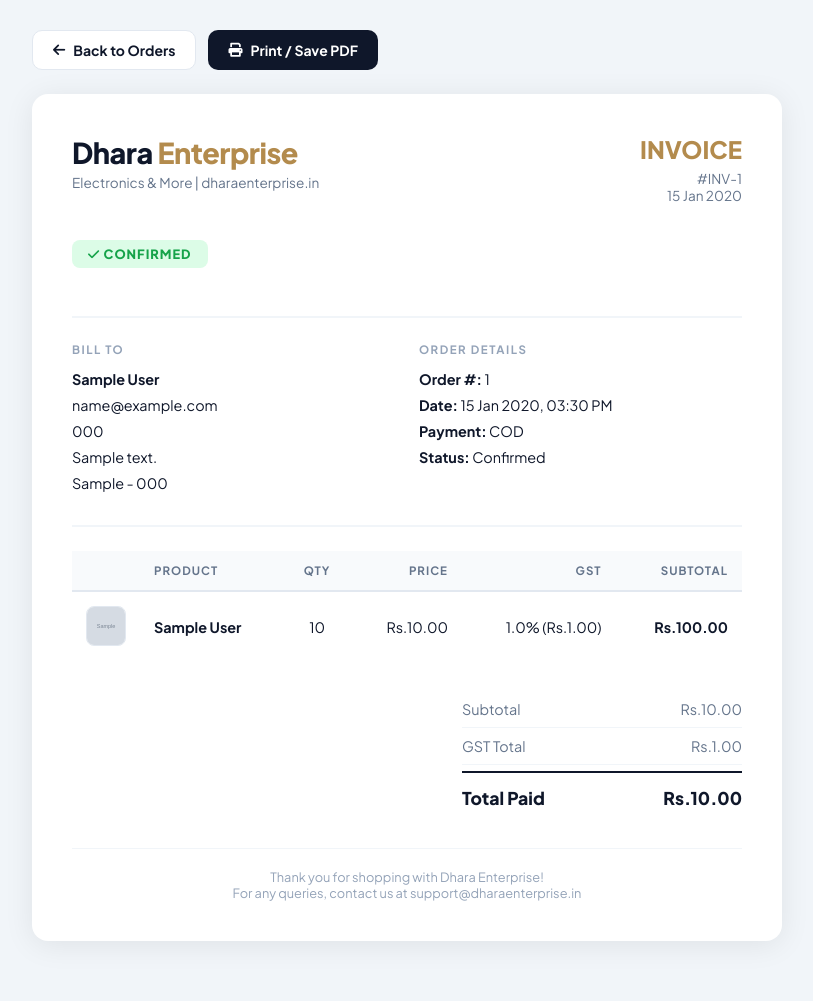
After one commit to Kariya-bansari/ecommerce-live, a Django app: page /product/orders/1/bill/ in a window 1280 px wide. The commit adds this page. Shown: the whole page, without its empty margins (233-1046 px from the left). Run offline with Django 4.2, Linux system fonts and the light colour scheme; a user stored in the database is signed in; tables that the repository leaves empty hold one stand-in row (values such as "Sample post"); grey boxes marked "Sample" are stand-in pictures; parts of the project's set-up code (start-up, migrations or seed data) failed here and were passed over.

Commit message:
Add status field to Order, smart buttons (Return=DELIVERED only, Cancel=not DELIVERED), Bill page, migration

```diff
--- a/store/urls.py
+++ b/store/urls.py
@@ -26,4 +26,5 @@ urlpatterns = [
     path('orders/<int:order_id>/track/', views.track_order, name='track_order'),
     path('orders/<int:order_id>/cancel/', views.cancel_order, name='cancel_order'),
     path('orders/<int:order_id>/return/', views.return_order, name='return_order'),
+    path('orders/<int:order_id>/bill/', views.order_bill, name='order_bill'),
 ]
--- a/store/views.py
+++ b/store/views.py
@@ -281,10 +281,19 @@ def track_order(request, order_id):
 @login_required
 def cancel_order(request, order_id):
     order = get_object_or_404(Order, id=order_id, user=request.user)
+    # Don't allow cancel if already delivered/cancelled/returned
+    if order.status in ['DELIVERED', 'CANCELLED', 'RETURNED']:
+        return render(request, "order_action_success.html", {
+            'action': 'Cannot Cancel',
+            'order': order,
+            'icon': 'fa-circle-exclamation',
+            'color': '#f97316',
+            'message': f'This order cannot be cancelled because it is already {order.get_status_display()}.',
+        })
     if request.method == 'POST':
         reason = request.POST.get('reason', 'No reason given')
-        # Store cancellation reason in order note (re-use address field as note)
-        order.address = f"[CANCELLED] Reason: {reason}\n\nOriginal Address: {order.address}"
+        extra = request.POST.get('extra', '')
+        order.status = 'CANCELLED'
         order.save()
         return render(request, "order_action_success.html", {
             'action': 'Cancelled',
@@ -299,15 +308,60 @@ def cancel_order(request, order_id):
 @login_required
 def return_order(request, order_id):
     order = get_object_or_404(Order, id=order_id, user=request.user)
+    # Only allow return if delivered
+    if order.status != 'DELIVERED':
+        return render(request, "order_action_success.html", {
+            'action': 'Cannot Return',
+            'order': order,
+            'icon': 'fa-circle-exclamation',
+            'color': '#f97316',
+            'message': 'Returns can only be requested after the order has been delivered.',
+        })
     if request.method == 'POST':
         reason = request.POST.get('reason', 'No reason given')
-        order.address = f"[RETURN REQUESTED] Reason: {reason}\n\nOriginal Address: {order.address}"
+        extra = request.POST.get('extra', '')
+        order.status = 'RETURNED'
         order.save()
         return render(request, "order_action_success.html", {
             'action': 'Return Requested',
             'order': order,
             'icon': 'fa-undo-alt',
             'color': '#b38b4d',
-            'message': 'Your return request has been submitted. Our team will contact you within 48 hours.',
+            'message': 'Your return request has been submitted. Our team will contact you within 48 hours to arrange pickup.',
         })
     return render(request, "return_order_simple.html", {'order': order})
+
+
+@login_required
+def order_bill(request, order_id):
+    order = get_object_or_404(Order, id=order_id, user=request.user)
+    items = order.items.all()
+    from adminpanel.models import Product as AdminProduct
+    enriched_items = []
+    for item in items:
+        try:
+            product = AdminProduct.objects.get(id=item.product_id)
+            name = product.Product_Name
+            image = product.ProductImage.url if product.ProductImage else None
+            gst = float(product.Gst_Percent or 0)
+        except AdminProduct.DoesNotExist:
+            name = f"Product #{item.product_id}"
+            image = None
+            gst = 0
+        subtotal = item.price * item.quantity
+        gst_amount = round(subtotal * gst / 100, 2)
+        enriched_items.append({
+            'item': item,
+            'name': name,
+            'image': image,
+            'gst': gst,
+            'gst_amount': gst_amount,
+            'subtotal': subtotal,
+        })
+    total_gst = sum(e['gst_amount'] for e in enriched_items)
+    context = {
+        'order': order,
+        'enriched_items': enriched_items,
+        'total_gst': total_gst,
+    }
+    return render(request, "order_bill.html", context)
--- /dev/null
+++ b/templates/order_bill.html
@@ -0,0 +1,170 @@
+<!DOCTYPE html>
+<html lang="en">
+<head>
+    <meta charset="UTF-8">
+    <meta name="viewport" content="width=device-width, initial-scale=1.0">
+    <title>Invoice #{{ order.id }} | Dhara Enterprise</title>
+    <link href="https://cdnjs.cloudflare.com/ajax/libs/font-awesome/6.0.0/css/all.min.css" rel="stylesheet">
+    <link href="https://fonts.googleapis.com/css2?family=Plus+Jakarta+Sans:wght@400;600;700;800&display=swap" rel="stylesheet">
+    <style>
+        * { margin:0; padding:0; box-sizing:border-box; font-family:"Plus Jakarta Sans",sans-serif; }
+        body { background:#f1f5f9; color:#0f172a; padding:30px 20px 60px; }
+        .bill-wrap { max-width:750px; margin:0 auto; }
+        .no-print { display:flex; gap:12px; margin-bottom:24px; flex-wrap:wrap; }
+        .btn { display:inline-flex; align-items:center; gap:8px; padding:10px 20px; border-radius:10px; font-size:14px; font-weight:700; text-decoration:none; cursor:pointer; border:none; transition:.3s; }
+        .btn-print { background:#0f172a; color:white; }
+        .btn-print:hover { background:#1e293b; }
+        .btn-back { background:white; color:#0f172a; border:1.5px solid #e2e8f0; }
+        .btn-back:hover { background:#f8fafc; }
+
+        .bill { background:white; border-radius:16px; padding:40px; box-shadow:0 4px 30px rgba(0,0,0,0.08); }
+
+        /* Header */
+        .bill-header { display:flex; justify-content:space-between; align-items:flex-start; margin-bottom:36px; flex-wrap:wrap; gap:20px; }
+        .company-name { font-size:1.8rem; font-weight:800; color:#0f172a; letter-spacing:-0.5px; }
+        .company-name span { color:#b38b4d; }
+        .company-sub { color:#64748b; font-size:0.85rem; margin-top:4px; }
+        .invoice-badge { text-align:right; }
+        .invoice-badge h2 { font-size:1.5rem; font-weight:800; color:#b38b4d; margin-bottom:6px; }
+        .invoice-badge p { font-size:0.85rem; color:#64748b; }
+
+        .divider { border:none; border-top:2px solid #f1f5f9; margin:24px 0; }
+
+        /* Info Section */
+        .info-grid { display:grid; grid-template-columns:1fr 1fr; gap:24px; margin-bottom:28px; }
+        .info-box h4 { font-size:0.72rem; font-weight:700; color:#94a3b8; text-transform:uppercase; letter-spacing:1.5px; margin-bottom:10px; }
+        .info-box p { font-size:0.9rem; color:#0f172a; line-height:1.8; }
+
+        /* Table */
+        table { width:100%; border-collapse:collapse; margin-bottom:28px; }
+        thead th { background:#f8fafc; color:#64748b; font-size:0.72rem; font-weight:700; text-transform:uppercase; letter-spacing:1px; padding:12px 14px; text-align:left; border-bottom:2px solid #e2e8f0; }
+        tbody td { padding:14px; border-bottom:1px solid #f1f5f9; font-size:0.9rem; vertical-align:middle; }
+        tbody tr:last-child td { border-bottom:none; }
+        .pimg-sm { width:40px; height:40px; border-radius:8px; object-fit:cover; border:1px solid #e2e8f0; }
+        .pph-sm { width:40px; height:40px; border-radius:8px; background:#f1f5f9; display:flex; align-items:center; justify-content:center; color:#94a3b8; }
+
+        /* Totals */
+        .totals { margin-left:auto; width:280px; }
+        .total-row { display:flex; justify-content:space-between; padding:9px 0; font-size:0.9rem; color:#64748b; border-bottom:1px solid #f1f5f9; }
+        .total-row:last-child { border-bottom:none; border-top:2px solid #0f172a; padding-top:14px; margin-top:6px; font-size:1.1rem; font-weight:800; color:#0f172a; }
+
+        /* Status & Footer */
+        .status-stamp { display:inline-block; padding:6px 16px; border-radius:8px; font-size:0.8rem; font-weight:800; text-transform:uppercase; letter-spacing:1px; margin-bottom:24px; }
+        .stamp-confirmed { background:#dcfce7; color:#16a34a; }
+        .stamp-cancelled { background:#fee2e2; color:#dc2626; }
+        .stamp-delivered { background:#dbeafe; color:#1d4ed8; }
+        .stamp-returned { background:#fef3c7; color:#92400e; }
+        .bill-footer { text-align:center; color:#94a3b8; font-size:0.8rem; margin-top:30px; padding-top:20px; border-top:1px solid #f1f5f9; }
+
+        @media print {
+            body { background:white; padding:0; }
+            .no-print { display:none !important; }
+            .bill { box-shadow:none; border-radius:0; padding:20px; }
+        }
+        @media(max-width:600px) { .info-grid { grid-template-columns:1fr; } .bill-header { flex-direction:column; } .invoice-badge { text-align:left; } .totals { width:100%; } }
+    </style>
+</head>
+<body>
+    <div class="bill-wrap">
+        <div class="no-print">
+            <a href="/product/orders/" class="btn btn-back"><i class="fa-solid fa-arrow-left"></i> Back to Orders</a>
+            <button onclick="window.print()" class="btn btn-print"><i class="fa-solid fa-print"></i> Print / Save PDF</button>
+        </div>
+
+        <div class="bill">
+            <!-- Header -->
+            <div class="bill-header">
+                <div>
+                    <div class="company-name">Dhara <span>Enterprise</span></div>
+                    <div class="company-sub">Electronics &amp; More | dharaenterprise.in</div>
+                </div>
+                <div class="invoice-badge">
+                    <h2>INVOICE</h2>
+                    <p>#INV-{{ order.id }}</p>
+                    <p>{{ order.created_at|date:"d M Y" }}</p>
+                </div>
+            </div>
+
+            <!-- Status -->
+            {% if order.status == "CANCELLED" %}
+                <span class="status-stamp stamp-cancelled"><i class="fa-solid fa-ban"></i> Cancelled</span>
+            {% elif order.status == "DELIVERED" %}
+                <span class="status-stamp stamp-delivered"><i class="fa-solid fa-circle-check"></i> Delivered</span>
+            {% elif order.status == "RETURNED" %}
+                <span class="status-stamp stamp-returned"><i class="fa-solid fa-rotate-left"></i> Returned</span>
+            {% else %}
+                <span class="status-stamp stamp-confirmed"><i class="fa-solid fa-check"></i> {{ order.get_status_display }}</span>
+            {% endif %}
+
+            <hr class="divider">
+
+            <!-- Bill To / Order Info -->
+            <div class="info-grid">
+                <div class="info-box">
+                    <h4>Bill To</h4>
+                    <p><strong>{{ order.full_name }}</strong><br>
+                    {{ order.email }}<br>
+                    {% if order.phone %}{{ order.phone }}<br>{% endif %}
+                    {% if order.address %}{{ order.address }}<br>{% endif %}
+                    {% if order.city %}{{ order.city }}{% if order.pincode %} - {{ order.pincode }}{% endif %}{% endif %}
+                    </p>
+                </div>
+                <div class="info-box">
+                    <h4>Order Details</h4>
+                    <p>
+                    <strong>Order #:</strong> {{ order.id }}<br>
+                    <strong>Date:</strong> {{ order.created_at|date:"d M Y, h:i A" }}<br>
+                    <strong>Payment:</strong> {{ order.payment_mode }}<br>
+                    <strong>Status:</strong> {{ order.get_status_display }}
+                    </p>
+                </div>
+            </div>
+
+            <hr class="divider">
+
+            <!-- Items Table -->
+            <table>
+                <thead>
+                    <tr>
+                        <th style="width:50px;"></th>
+                        <th>Product</th>
+                        <th style="text-align:center;">Qty</th>
+                        <th style="text-align:right;">Price</th>
+                        <th style="text-align:right;">GST</th>
+                        <th style="text-align:right;">Subtotal</th>
+                    </tr>
+                </thead>
+                <tbody>
+                    {% for ei in enriched_items %}
+                    <tr>
+                        <td>
+                            {% if ei.image %}<img src="{{ ei.image }}" class="pimg-sm">
+                            {% else %}<div class="pph-sm"><i class="fa-solid fa-box"></i></div>{% endif %}
+                        </td>
+                        <td><strong>{{ ei.name }}</strong></td>
+                        <td style="text-align:center;">{{ ei.item.quantity }}</td>
+                        <td style="text-align:right;">Rs.{{ ei.item.price|floatformat:2 }}</td>
+                        <td style="text-align:right;">{{ ei.gst }}% (Rs.{{ ei.gst_amount|floatformat:2 }})</td>
+                        <td style="text-align:right;font-weight:700;">Rs.{{ ei.subtotal|floatformat:2 }}</td>
+                    </tr>
+                    {% endfor %}
+                </tbody>
+            </table>
+
+            <!-- Totals -->
+            <div style="display:flex; justify-content:flex-end;">
+                <div class="totals">
+                    <div class="total-row"><span>Subtotal</span><span>Rs.{{ order.total_amount|floatformat:2 }}</span></div>
+                    <div class="total-row"><span>GST Total</span><span>Rs.{{ total_gst|floatformat:2 }}</span></div>
+                    <div class="total-row"><span>Total Paid</span><span>Rs.{{ order.total_amount|floatformat:2 }}</span></div>
+                </div>
+            </div>
+
+            <div class="bill-footer">
+                Thank you for shopping with Dhara Enterprise!<br>
+                For any queries, contact us at support@dharaenterprise.in
+            </div>
+        </div>
+    </div>
+</body>
+</html>
```
Also changed, not shown: store/models.py (+10 -0 lines), templates/my_orders.html (+28 -3 lines), store/migrations/0007_add_status_to_order.py (added).
